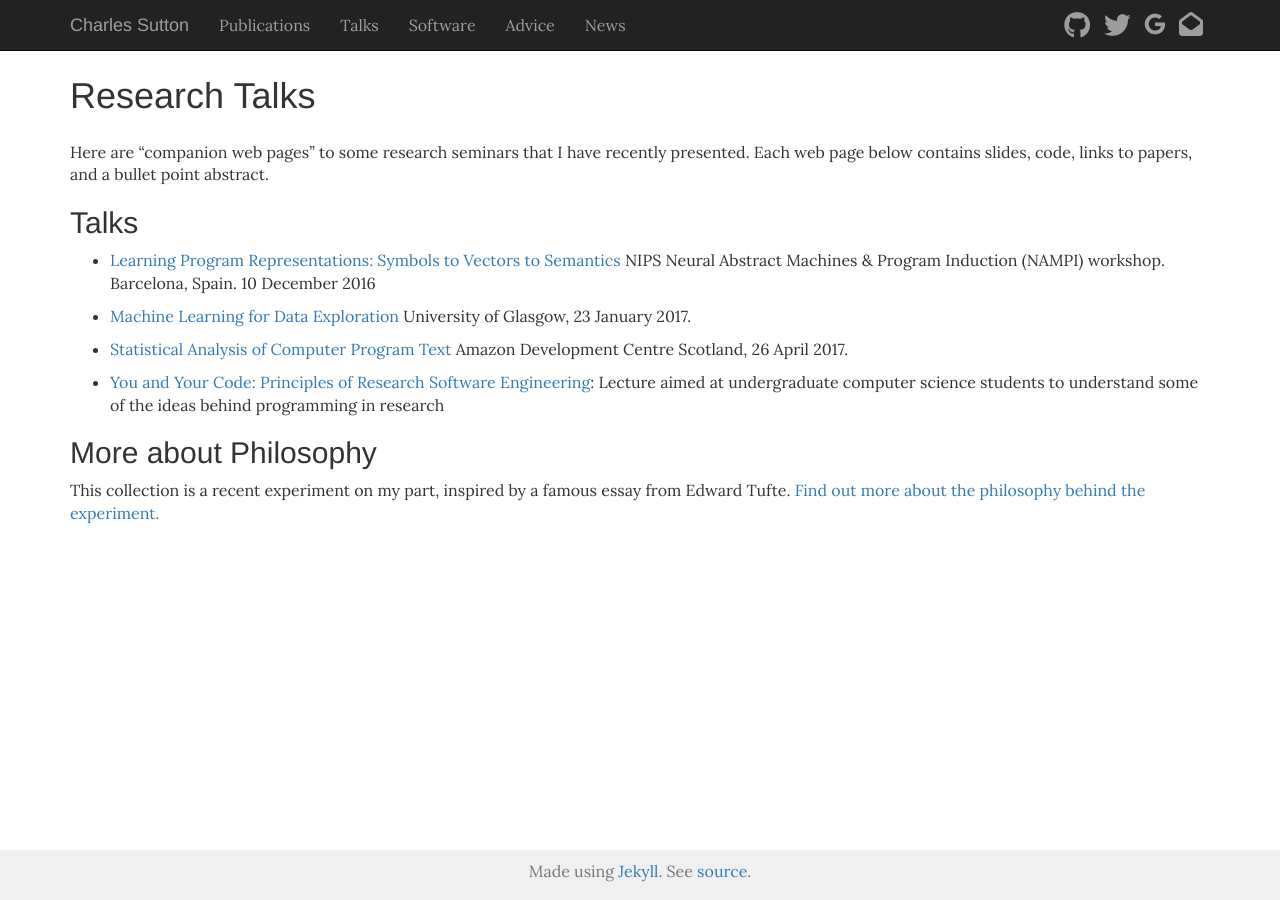
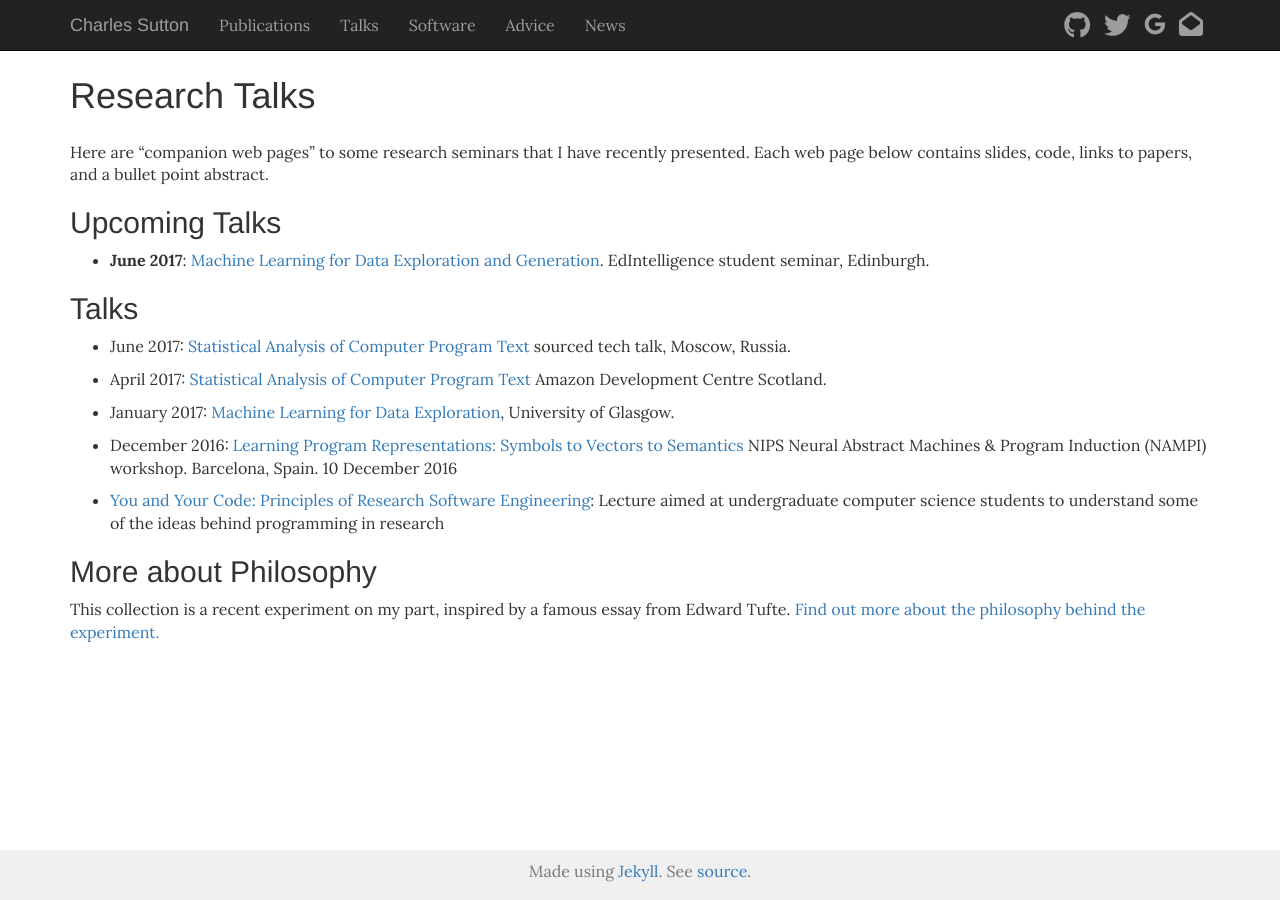
Before and after one commit to casutton/homepage.csutton, a Jekyll site: the page built from talks/index.md, in a window 1280 px wide. Built offline with Jekyll 4.4.1, drawn with Linux system fonts in a browser that asks for light colours; nearby versions of some CDN libraries.

Commit message:
add edintelligence 2017 talk

```diff
--- a/talks/index.md
+++ b/talks/index.md
@@ -9,16 +9,24 @@ Research Talks
 Here are "companion web pages" to some research seminars that I have recently presented.
 Each web page below contains slides, code, links to papers, and a bullet point abstract.
 
+## Upcoming Talks
+
+* **June 2017**: [Machine Learning for Data Exploration and Generation](ml-exploration-generation/). EdIntelligence student
+seminar, Edinburgh.
+
 ## Talks
 
-* [Learning Program Representations: Symbols to Vectors to Semantics](nampi2016-talk-sutton/)
+* June 2017: [Statistical Analysis of Computer Program Text](statistical-nlp-swe/)
+  sourced tech talk, Moscow, Russia.
+
+* April 2017: [Statistical Analysis of Computer Program Text](statistical-nlp-swe/)
+  Amazon Development Centre Scotland.
+
+* January 2017: [Machine Learning for Data Exploration](glasgow2017/), University of Glasgow.
+
+* December 2016: [Learning Program Representations: Symbols to Vectors to Semantics](nampi2016-talk-sutton/)
 NIPS Neural Abstract Machines & Program Induction (NAMPI) workshop. Barcelona, Spain.
 10 December 2016
-
-* [Machine Learning for Data Exploration](glasgow2017/) University of Glasgow, 23 January 2017.
-
-* [Statistical Analysis of Computer Program Text](statistical-nlp-swe/)
-  Amazon Development Centre Scotland, 26 April 2017.
 
 * [You and Your Code: Principles of Research Software Engineering](principles-rse): Lecture aimed at undergraduate computer science
 students to understand some of the ideas behind programming in research
```
Also changed, not shown: talks/ml-exploration-generation/index.md (added, +75 -0 lines), 1 other file.
